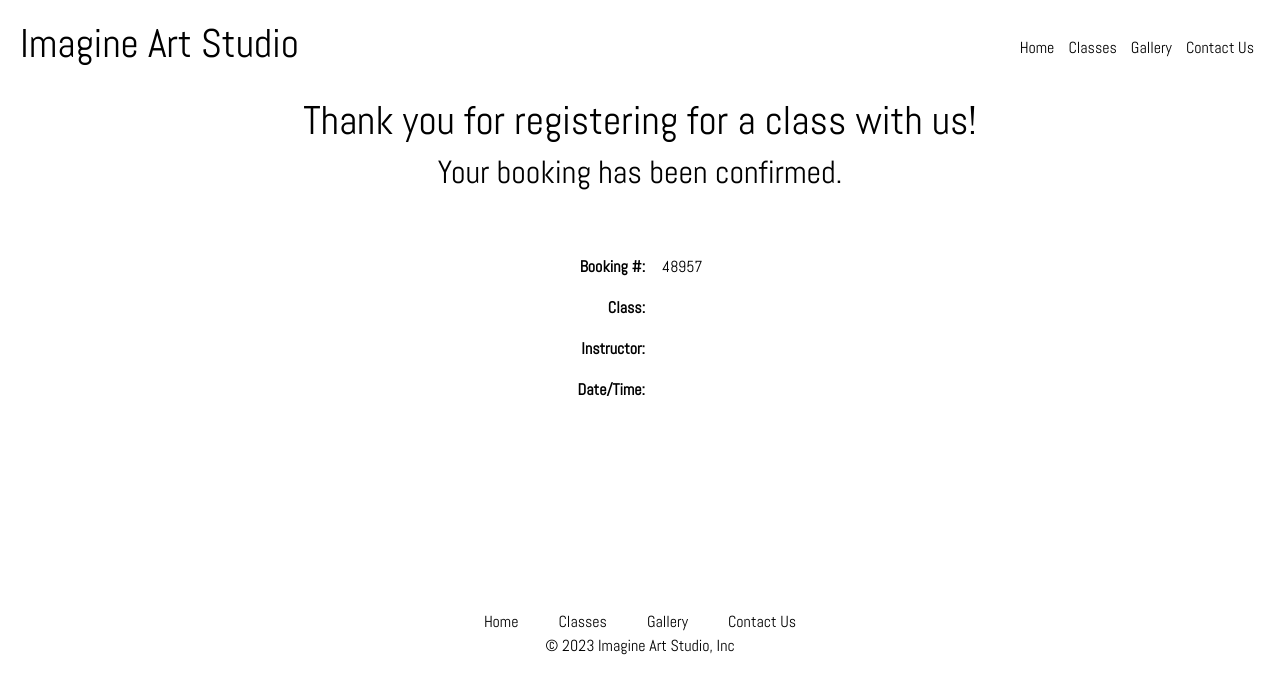
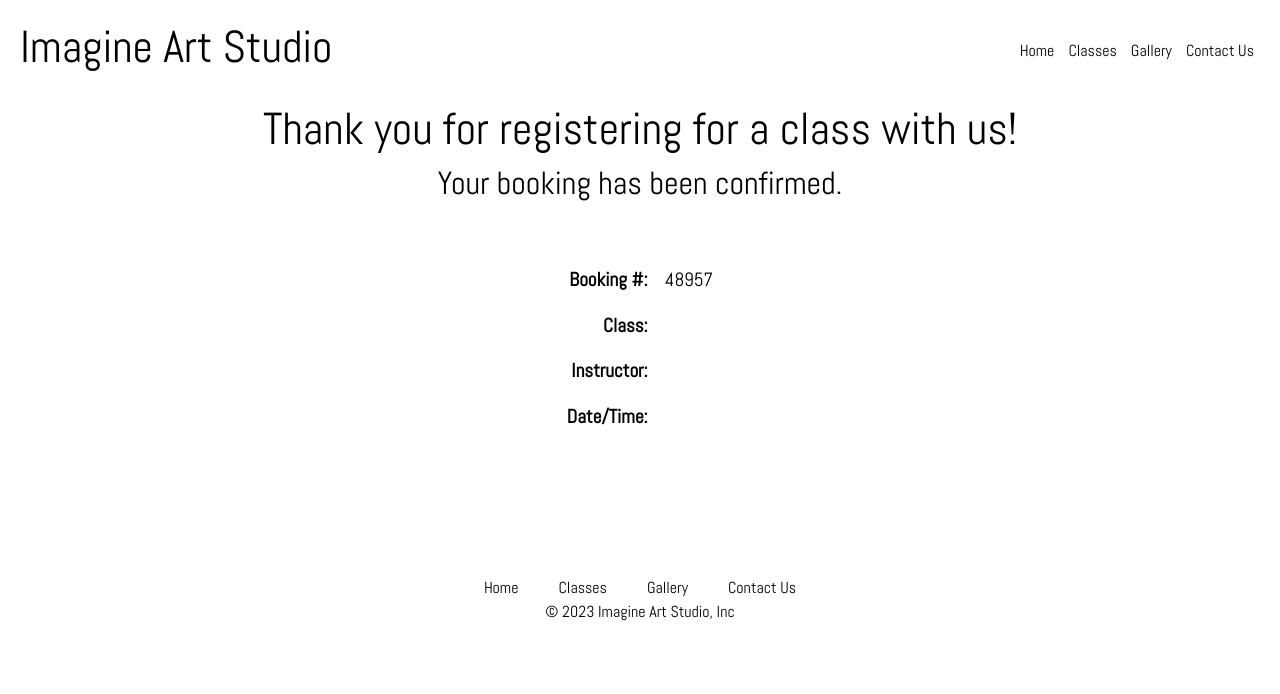
Before and after one commit to annikawhit/seg3125_project2_final, a React (Create React App) app: page /seg3125_project2_final/confirmation in a window 1280 px wide. Shown: the top 694 px of the page. Built offline with nearby package versions, Linux system fonts and the light colour scheme.

Commit message:
minor css changes

```diff
--- a/src/Gallery.jsx
+++ b/src/Gallery.jsx
@@ -58,8 +58,9 @@ const Gallery = () => {
             <CCarousel controls>
                     <CCarouselItem>
                         <div className="rowGallery" id="gallery">
+
                                 <div id="image">
-                                    <img class="d-block w-200" src={image1} alt="Watercolour painting of a bird"></img>
+                                    <img class="d-block w-100" src={image1} alt="Watercolour painting of a bird"></img>
                                 </div>
 
                                 <div>
--- a/src/index.css
+++ b/src/index.css
@@ -11,9 +11,13 @@
   padding: 20px;
   display: flex;
   align-items: center;
-  margin: 0 auto;
-  border-bottom: 1px solid white;
+  margin: 0 ;
 }
+
+.navbar h1{
+  font-size: 3.5vw;
+}
+
 
 .navbar #link{
   color: black;
@@ -180,7 +184,9 @@
   color: white;
   background-color: black;
   width: 50px;
-  margin-right: 5%
+  margin-right: 5%;
+  margin-top: 1%;
+  font-size: 90%;
 }
 
 #langRow{
@@ -300,12 +306,21 @@
 
 /*confirmation*/
 
+.confirmation h1{
+  font-size: 3.5vw;
+}
+
+.confirmation h2{
+  font-size: 2.5vw;
+}
+
 #booking_table{
   margin-left: auto;
   margin-right: auto;
-  margin-bottom: 15%;
+  margin-bottom: 10%;
   border-collapse: separate;
   border-spacing: 15px;
+  font-size: 1.5vw;
 }
 
 th{
```
